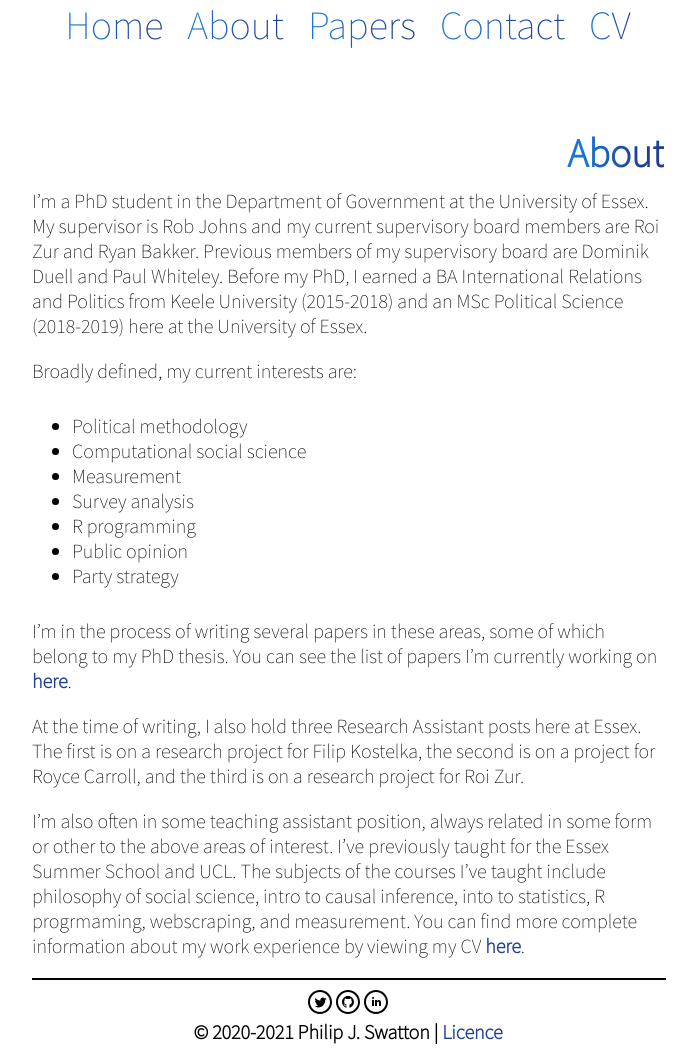
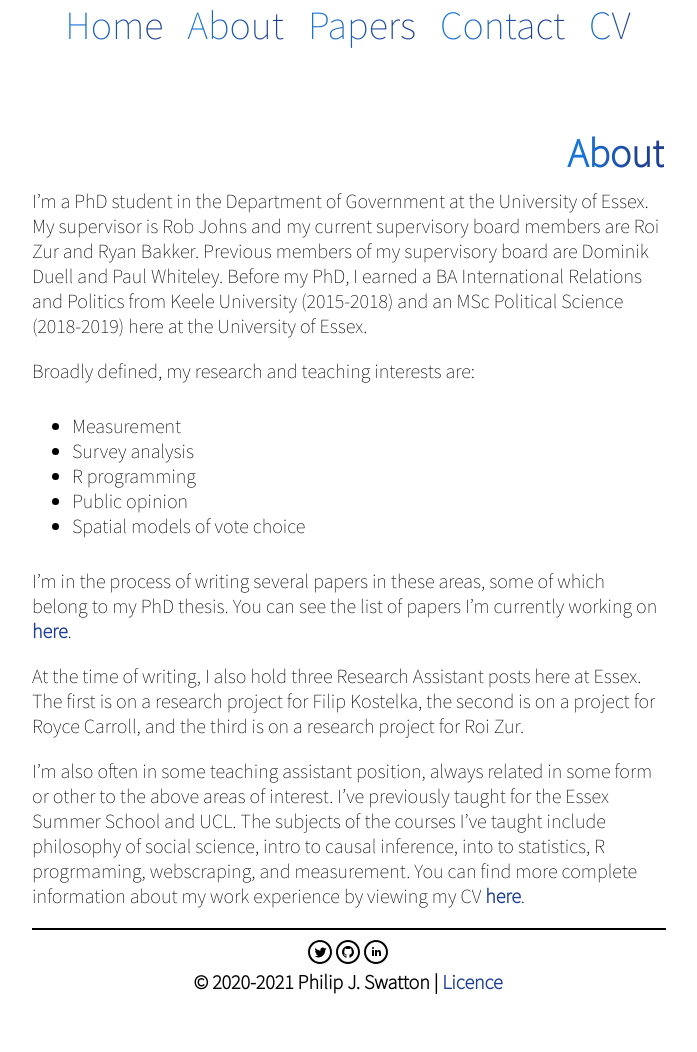
Before and after one commit to philswatton/philswatton.github.io, a Jekyll site: the page built from about.md, in a window 1280 px wide and 1052 px high. Shown: the whole window, without its empty margins (292-989 px from the left). Built offline with Jekyll 4.4.1, drawn with Linux system fonts in a browser that asks for light colours.

Commit message:
updated interest list

```diff
--- a/about.md
+++ b/about.md
@@ -6,14 +6,12 @@
 
 I'm a PhD student in the Department of Government at the University of Essex. My supervisor is Rob Johns and my current supervisory board members are Roi Zur and Ryan Bakker. Previous members of my supervisory board are Dominik Duell and Paul Whiteley. Before my PhD, I earned a BA International Relations and Politics from Keele University (2015-2018) and an MSc Political Science (2018-2019) here at the University of Essex.
 
-Broadly defined, my current interests are:
-- Political methodology
-- Computational social science
+Broadly defined, my research and teaching interests are:
 - Measurement
 - Survey analysis
 - R programming
 - Public opinion
-- Party strategy
+- Spatial models of vote choice
 
 I'm in the process of writing several papers in these areas, some of which belong to my PhD thesis. You can see the list of papers I'm currently working on [here](/publications).
 
```
